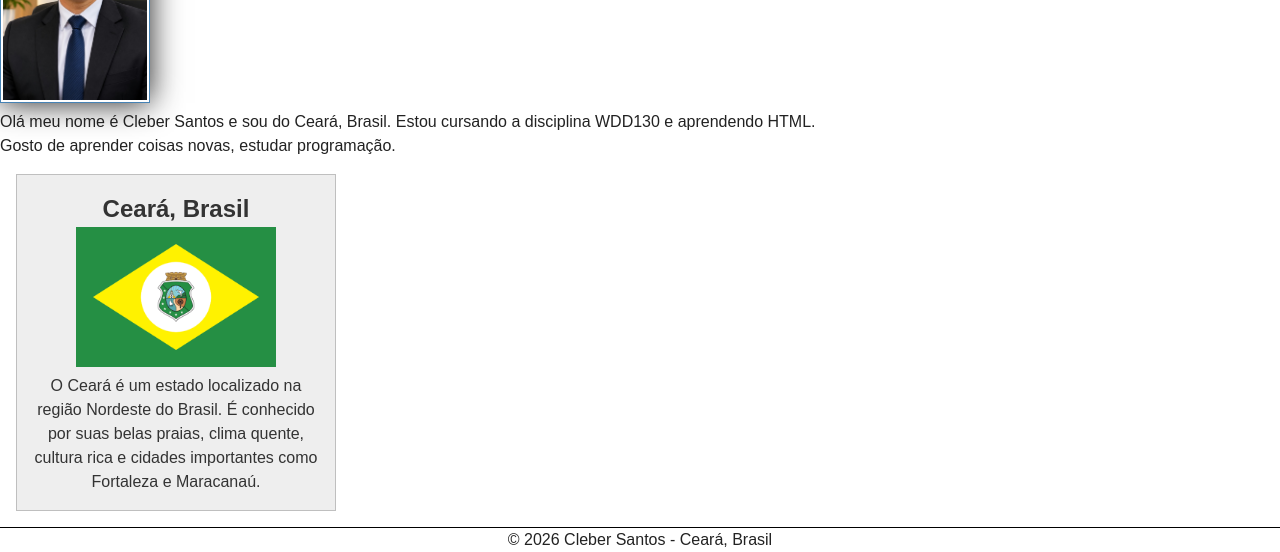
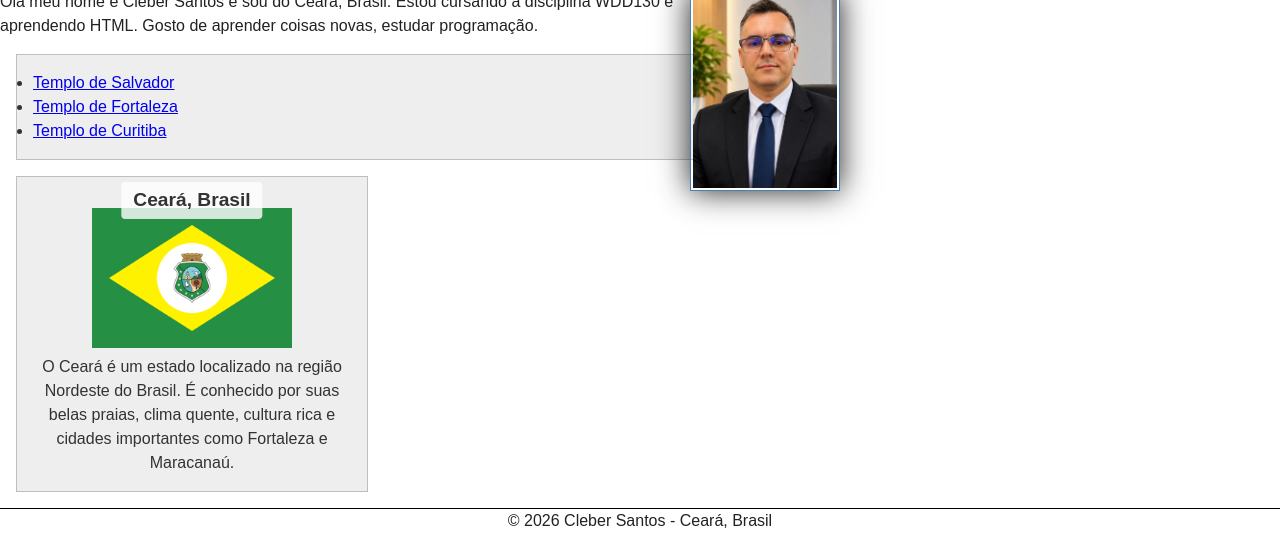
Before and after one commit to clebersud-cyber/wdd130, a plain HTML site: page index.html in a window 1280 px wide. Shown: the part 266-818 px from the top of the page. Drawn offline with Linux system fonts and the light colour scheme.

Commit message:
atividade semana3

```diff
--- a/estilos/estilos.css
+++ b/estilos/estilos.css
@@ -9,7 +9,6 @@ body {
     line-height: 1.5;
     color: #222;
     background: #fff;
-    margin: 0;
 }
 
 nav {
@@ -37,21 +36,32 @@ main img {
     border: 1px solid steelblue;
     padding: 2px;
     box-shadow: 0 0 30px;
+    float: right;
+    margin: 0 0 1rem 1rem;
 }
 
 aside {
-    width: 20em;
-    margin: 1em;
-    border: 1px solid rgba(0, 0, 0, 0.2);
-    padding: 1em;
-    background-color: #eee;
-    color: #333;
+    width: 22em;
+    position: relative;
     text-align: center;
+}
+
+aside h2 {
+    position: absolute;
+    top: 5px;
+    left: 50%;
+    transform: translateX(-50%);
+    white-space: nowrap;
+    background-color: rgba(255, 255, 255, 0.8);
+    padding: 0.25rem 0.75rem;
+    border-radius: 4px;
+    font-size: 1.2rem;
 }
 
 aside img {
     width: 200px;
     height: auto;
+    margin-top: 15px;
 }
 
 p {
@@ -63,3 +73,15 @@ footer {
     border-top: 1px solid #000;
     text-align: center;
 }
+
+/* ==========================
+   Seletores de Classe
+   ========================== */
+
+.caixa {
+    margin: 1rem;
+    padding: 1rem;
+    border: 1px solid rgba(0, 0, 0, 0.2);
+    background-color: #eee;
+    color: #333;
+}
--- a/index.html
+++ b/index.html
@@ -16,8 +16,11 @@
         <nav>
             <a href="#">Página Inicial</a>
             <a href="wwr/">Site de Rafting</a>
+            <a href="https://linkedin.com" target="_blank">LinkedIn</a>
+            <a href="https://facebook.com" target="_blank">Facebook</a>
         </nav>
     </header>
+
     <main>
         <h1>Cleber Santos | WDD 130</h1>
 
@@ -28,12 +31,38 @@
             Gosto de aprender coisas novas, estudar programação.
 
         </p>
+
+        <ul class="caixa">
+            <li>
+                <a href="https://churchofjesuschristtemples.org/salvador-brazil-temple/"
+                  target="_blank">
+                    Templo de Salvador
+                </a>
+            </li>
+
+            <li>
+                <a href="https://churchofjesuschristtemples.org/fortaleza-brazil-temple/"
+                  target="_blank">
+                    Templo de Fortaleza
+                </a>
+            </li>
+
+            <li>
+                <a href="https://churchofjesuschristtemples.org/curitiba-brazil-temple/"
+                  target="_blank">
+                    Templo de Curitiba
+                </a>
+            </li>
+        </ul>
+
     </main>
-    <aside>
+    <aside class="caixa">
         <h2>Ceará, Brasil</h2>
         <img src="imagens/estado.png" alt="Bandeira do Ceará">
-        <p>O Ceará é um estado localizado na região Nordeste do Brasil. É conhecido por suas belas
-            praias, clima quente, cultura rica e cidades importantes como Fortaleza e Maracanaú.</p>
+        <p>O Ceará é um estado localizado na região Nordeste do Brasil. É conhecido por suas
+            belas praias, clima quente, cultura rica e cidades importantes como Fortaleza e
+            Maracanaú.
+        </p>
     </aside>
 
     <footer>
--- a/semana03/estilos/float.css
+++ b/semana03/estilos/float.css
@@ -1,9 +1,19 @@
+:root {
+    --cor-fundo-principal: #eee;
+    --cor-borda-clara: rgb(0 0 0 / .1);
+    --cor-borda-media: rgba(0 0 0 / .3);
+    --cor-borda-footer: #555;
+    --cor-sombra: #777;
+
+    --espacamento-padrao: 1rem;
+}
+
 main {
     width: 75vw;
-    margin: 1rem auto;
-    background-color: #eee;
-    padding: 1rem;
-    border: 1px solid rgb(0 0 0 / .1);
+    margin: var(--espacamento-padrao) auto;
+    background-color: var(--cor-fundo-principal);
+    padding: var(--espacamento-padrao);
+    border: 1px solid var(--cor-borda-clara);
 }
 
 p {
@@ -13,14 +23,14 @@ p {
 .col1 img {
     float: right;
     margin: 0 0 15px 15px;
-    border: 1px solid rgba(0 0 0 / .3);
-    box-shadow: 0 0 30px #777;
+    border: 1px solid var(--cor-borda-media);
+    box-shadow: 0 0 30px var(--cor-sombra);
 }
 
 footer {
-    border-top: 1px solid #555;
+    border-top: 1px solid var(--cor-borda-footer);
     padding-top: 5px;
+
     /* Remova o comentário abaixo e observe os resultados. */
-
     /* clear: both; */
 }
```
